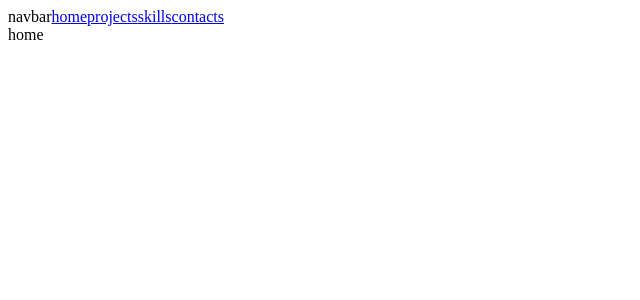
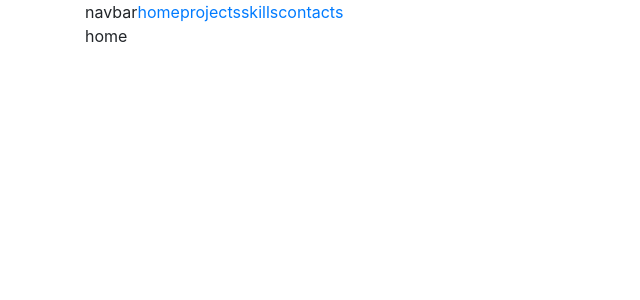
Before and after one commit to dolevizacson/portfolio, a React (Create React App) app: page / in a window 1280 px wide. Shown: the top 300 px of the page, without its empty margins (0-640 px from the left). Built offline with nearby package versions, Linux system fonts and the light colour scheme.

Commit message:
add bootstrap, jquery and poppers

```diff
--- a/package.json
+++ b/package.json
@@ -3,6 +3,9 @@
 	"version": "0.1.0",
 	"private": true,
 	"dependencies": {
+		"bootstrap": "^4.2.1",
+		"jquery": "^3.3.1",
+		"popper.js": "^1.14.6",
 		"react": "^16.7.0",
 		"react-dom": "^16.7.0",
 		"react-router-dom": "^4.3.1",
--- a/src/components/App.js
+++ b/src/components/App.js
@@ -19,7 +19,7 @@
   return (
     <div>
       <BrowserRouter>
-        <div>
+        <div className="container">
           <Navbar />
           <Switch>
             <Route path={homeRoute} exact component={Home} />
--- a/src/index.js
+++ b/src/index.js
@@ -1,3 +1,9 @@
+//bootstrap dependencies
+import 'bootstrap/dist/css/bootstrap.min.css';
+import $ from 'jquery';
+import Popper from 'popper.js';
+import 'bootstrap/dist/js/bootstrap.bundle.min';
+
 import React from 'react';
 import ReactDOM from 'react-dom';
 import './index.css';
```
Also changed, not shown: 1 other file (tests, documents, lock files or other folders).
